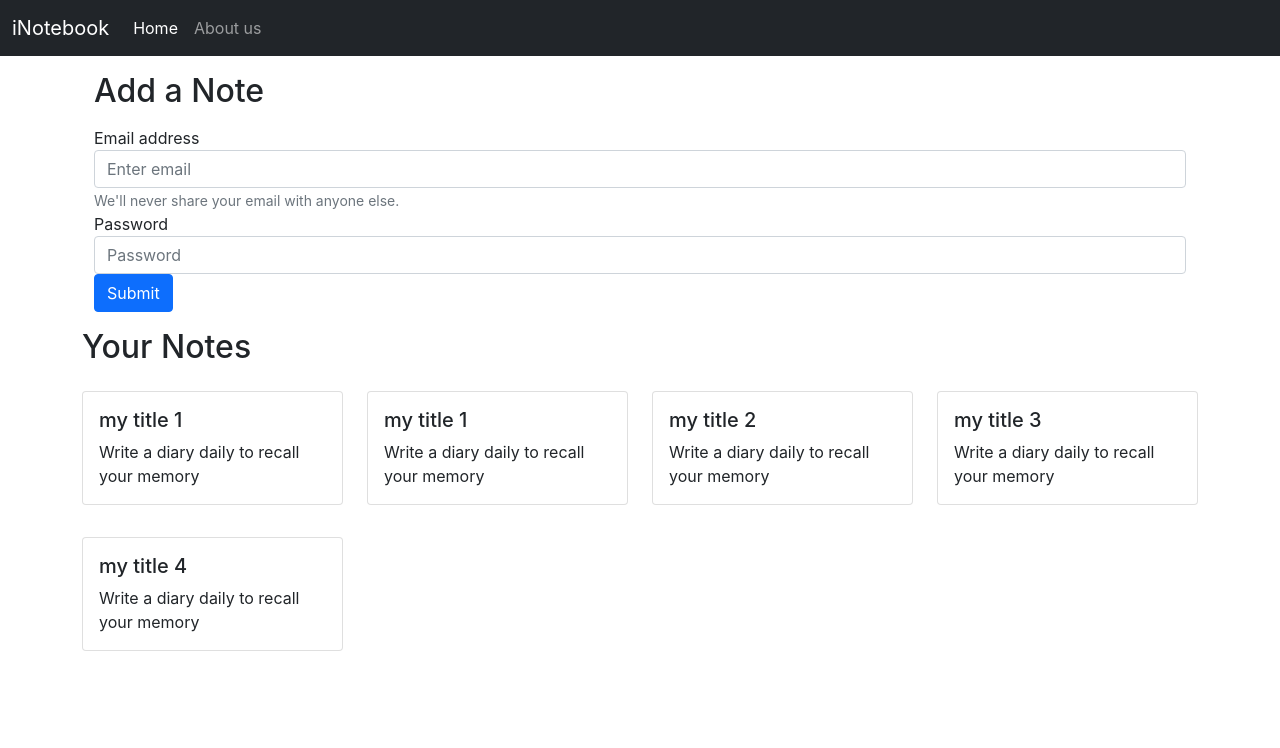
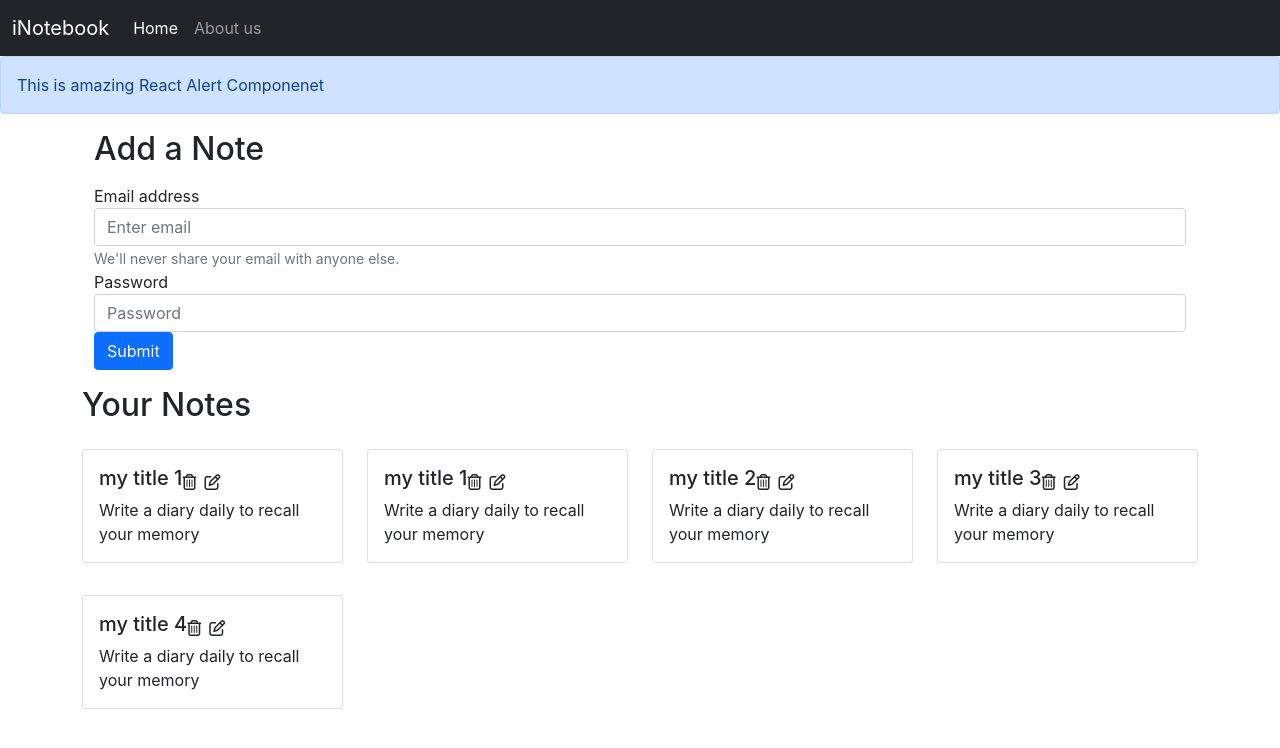
Before and after one commit to sanjay493/mernwith_harry, a React (Create React App) app: page / in a window 1280 px wide. Shown: the top 748 px of the page. Built offline with nearby package versions, Linux system fonts and the light colour scheme.

Commit message:
lesson 62 completed

```diff
--- a/public/index.html
+++ b/public/index.html
@@ -12,11 +12,14 @@
     <link href="https://cdn.jsdelivr.net/npm/bootstrap@5.1.3/dist/css/bootstrap.min.css" rel="stylesheet" integrity="sha384-1BmE4kWBq78iYhFldvKuhfTAU6auU8tT94WrHftjDbrCEXSU1oBoqyl2QvZ6jIW3" crossorigin="anonymous">
     <link rel="apple-touch-icon" href="%PUBLIC_URL%/logo192.png" />
     <link rel="manifest" href="%PUBLIC_URL%/manifest.json" />
+    <!-- <script src="https://kit.fontawesome.com/54fe078197.js" crossorigin="anonymous"></script> -->
+    <!-- <script src="https://kit.fontawesome.com/54fe078197.js" crossorigin="anonymous"></script> -->
     <title>iNotebook- Secured Cloud Note book</title>
   </head>
   <body>
     <noscript>You need to enable JavaScript to run this app.</noscript>
     <div id="root"></div>
+    <script src="https://kit.fontawesome.com/54fe078197.js" crossorigin="anonymous"></script>
 
     <script src="https://cdn.jsdelivr.net/npm/bootstrap@5.1.3/dist/js/bootstrap.bundle.min.js" integrity="sha384-ka7Sk0Gln4gmtz2MlQnikT1wXgYsOg+OMhuP+IlRH9sENBO0LRn5q+8nbTov4+1p" crossorigin="anonymous"></script>
 
--- a/src/App.js
+++ b/src/App.js
@@ -4,6 +4,7 @@ import Navbar from "./components/Navbar";
 import Home from "./components/Home";
 import About from "./components/About";
 import NoteState from "./context/NoteState";
+import Alert from "./components/Alert";
 
 function App() {
   return (
@@ -11,6 +12,7 @@ function App() {
     <NoteState>
       <Router>
         <Navbar />
+        <Alert message="This is amazing React Alert Componenet"/>
         <div className="container">
         <Routes>
           <Route path="/" element={<Home />} />
--- /dev/null
+++ b/src/components/Alert.js
@@ -0,0 +1,12 @@
+import React from 'react';
+
+const Alert = (props) => {
+  return (<div>
+     <div className="alert alert-primary" role="alert">
+      {props.message}
+</div>
+
+  </div>);
+};
+
+export default Alert;
--- a/src/components/NoteItem.js
+++ b/src/components/NoteItem.js
@@ -7,8 +7,13 @@ const NoteItem = (props) => {
     <div className="col-md-3">
       <div className="card my-3">
         <div className="card-body">
+          <div className="d-flex align-items-center">
           <h5 className="card-title">{note.title}</h5>
-          <p className="card-text">{note.description}</p>
+          <i className="far fa-trash-alt"></i>
+          <i className="far fa-edit mx-2"></i>
+          </div>
+            <p className="card-text">{note.description}</p>
+
         </div>
       </div>
     </div>
--- a/src/components/Notes.js
+++ b/src/components/Notes.js
@@ -11,7 +11,7 @@ const Notes = () => {
        <div className="row my-3">
         <h2>Your Notes</h2>
         {notes.map((note)=>{
-          return <NoteItem note={note} />
+          return <NoteItem key={note._id} note={note} />
         })}
       </div>
   </div>);
--- a/src/context/NoteState.js
+++ b/src/context/NoteState.js
@@ -6,7 +6,7 @@ import NoteContext from "./noteContext";
 const NoteState=(props)=>{
 const notesinitial=[
     {
-        "_id": "6203d838821b056578bfe53f",
+        "_id": "16203d838821b056578bfe53f",
         "user": "6203c3ae7a173935e70f12c4",
         "title": "my title 1",
         "description": "Write a diary daily to recall your memory",
@@ -15,7 +15,7 @@ const notesinitial=[
         "__v": 0
       },
       {
-        "_id": "6203d893821b056578bfe542",
+        "_id": "26203d893821b056578bfe542",
         "user": "6203c3ae7a173935e70f12c4",
         "title": "my title 1",
         "description": "Write a diary daily to recall your memory",
@@ -24,7 +24,7 @@ const notesinitial=[
         "__v": 0
       },
       {
-        "_id": "6203d89a821b056578bfe544",
+        "_id": "36203d89a821b056578bfe544",
         "user": "6203c3ae7a173935e70f12c4",
         "title": "my title 2",
         "description": "Write a diary daily to recall your memory",
@@ -33,7 +33,7 @@ const notesinitial=[
         "__v": 0
       },
       {
-        "_id": "6203d8a0821b056578bfe546",
+        "_id": "46203d8a0821b056578bfe546",
         "user": "6203c3ae7a173935e70f12c4",
         "title": "my title 3",
         "description": "Write a diary daily to recall your memory",
@@ -42,7 +42,7 @@ const notesinitial=[
         "__v": 0
       },
       {
-        "_id": "6203d8a7821b056578bfe54a",
+        "_id": "56203d8a7821b056578bfe54a",
         "user": "6203c3ae7a173935e70f12c4",
         "title": "my title 4",
         "description": "Write a diary daily to recall your memory",
--- a/src/index.css
+++ b/src/index.css
@@ -11,3 +11,7 @@ code {
   font-family: source-code-pro, Menlo, Monaco, Consolas, 'Courier New',
     monospace;
 }
+
+i{
+  cursor:pointer;
+}
```
